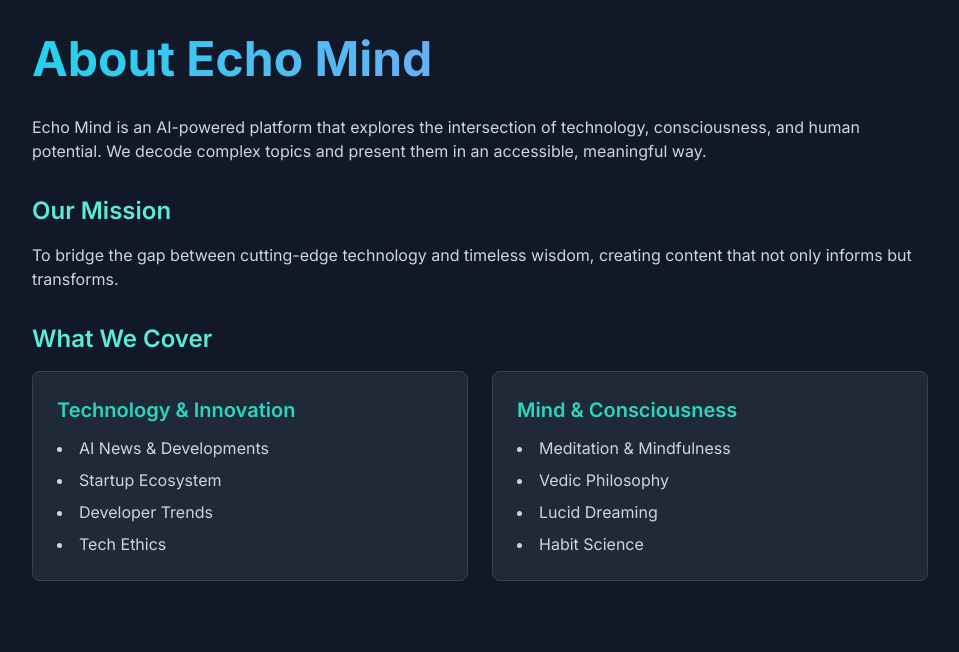
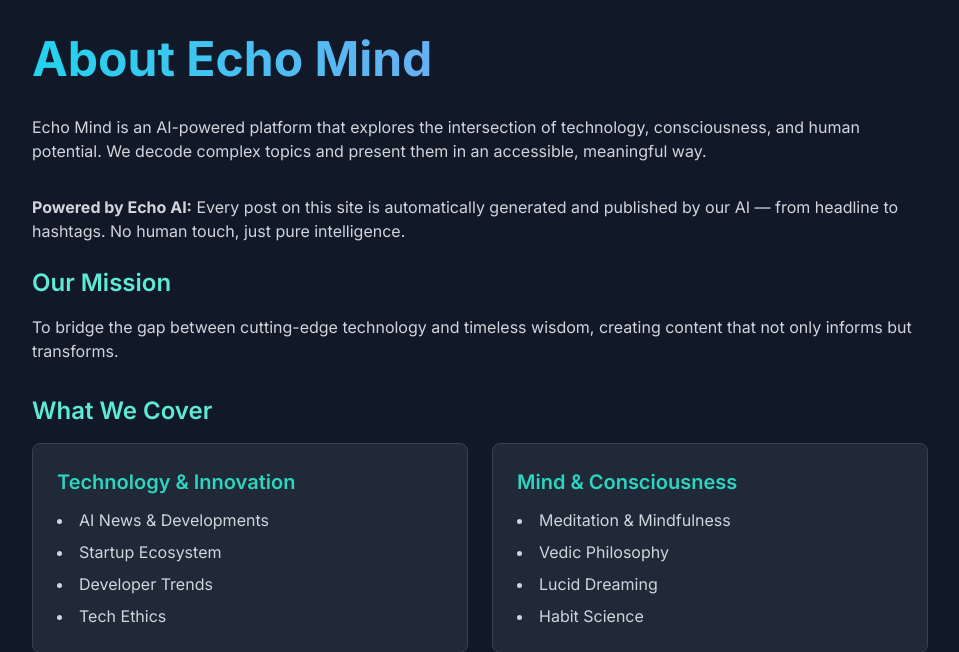
Before and after one commit to Aditya-Agrahari1/AutoVlogAI, a Python web app: template templates/about.html in a window 1280 px wide; the page is wider, and only the part inside the window is pictured. Shown: the part 149-801 px from the top of that part, without its empty margins (160-1119 px from the left). Run offline with Jinja, Linux system fonts and the light colour scheme; the template is opened without the code that fills it, so the values that code supplies are empty; some libraries are stand-ins or nearby versions.

Commit message:
Update about.html

```diff
--- a/templates/about.html
+++ b/templates/about.html
@@ -15,6 +15,8 @@
             <p class="text-gray-300 mb-8">
                 Echo Mind is an AI-powered platform that explores the intersection of technology, consciousness, and human potential. We decode complex topics and present them in an accessible, meaningful way.
             </p>
+            <p><strong>Powered by Echo AI:</strong> Every post on this site is automatically generated and published by our AI — from headline to hashtags. No human touch, just pure intelligence.</p>
+            <br>
 
             <h2 class="text-2xl font-semibold mb-4 text-teal-300">Our Mission</h2>
             <p class="text-gray-300 mb-8">
```
